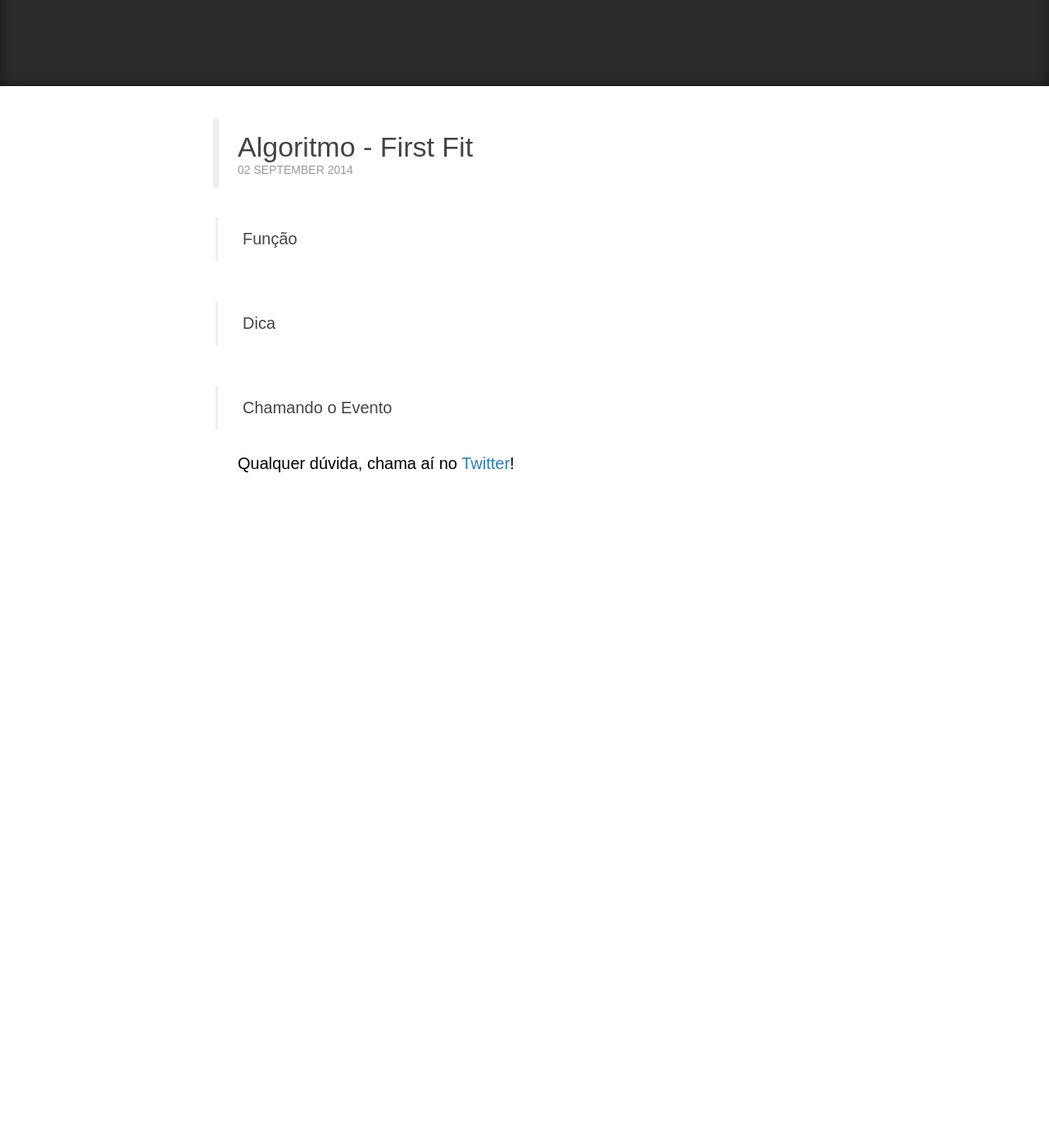
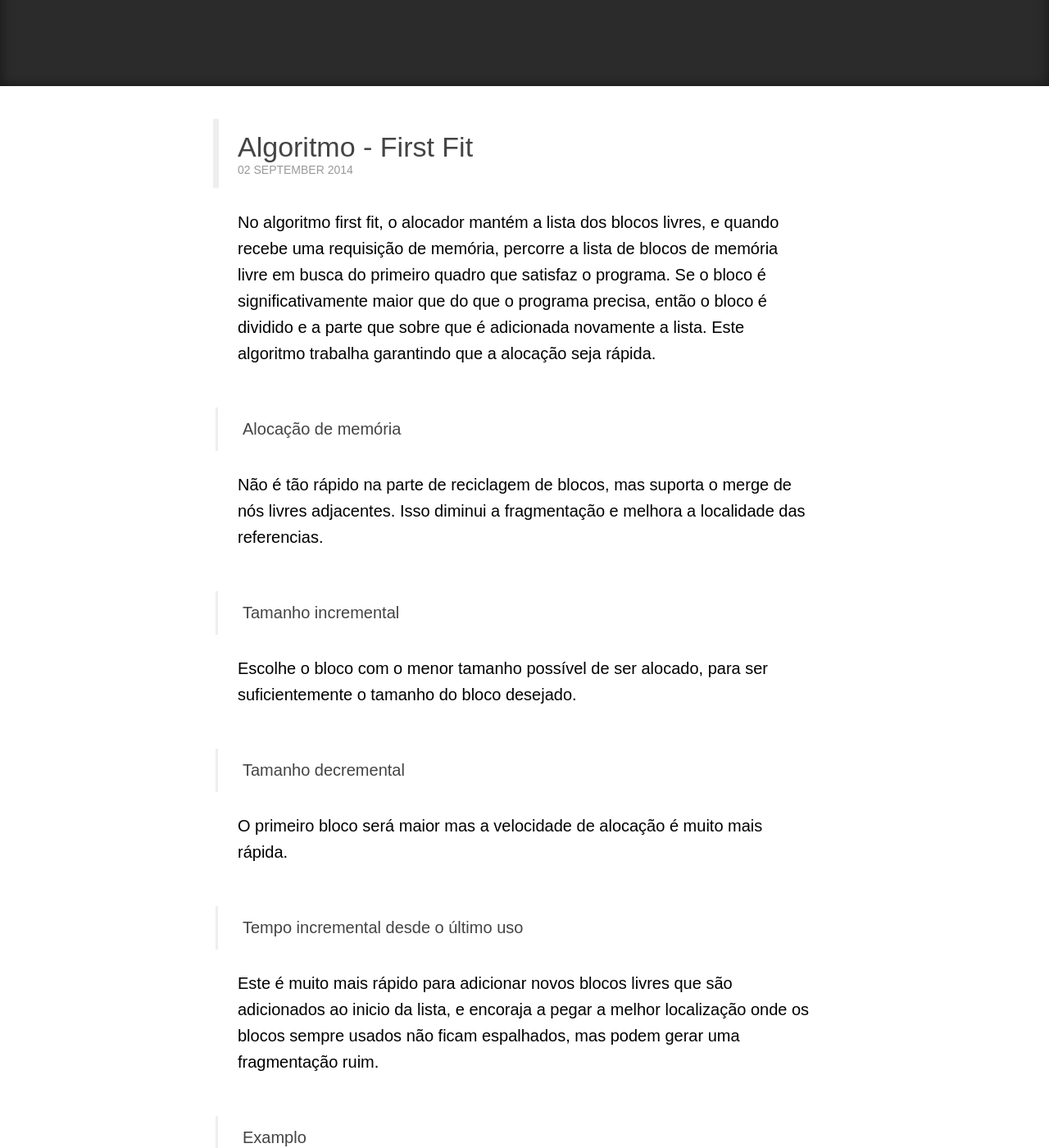
Before and after one commit to fabriciomrkonell/fabriciomrkonell, a Jekyll site: the page built from _posts/2014-09-02-algoritmo-first-fit.markdown, in a window 1280 px wide and 1400 px high, scrolled down 219 px. Shown: the whole window at 82% size. Built offline with Jekyll 4.4.1, drawn with Linux system fonts in a browser that asks for light colours; some web fonts are replaced; Markdown is read by kramdown in place of the engine named in the settings; comment, search, counter and statistics services are not loaded; before the commit the page ends 900 px from its top, so only the background shows below that; some of the changed text lies outside the part shown.

Commit message:
Update 2014-09-02-algoritmo-first-fit.markdown

```diff
--- a/_posts/2014-09-02-algoritmo-first-fit.markdown
+++ b/_posts/2014-09-02-algoritmo-first-fit.markdown
@@ -5,12 +5,66 @@ date:   2014-09-02 10:00:00
 categories: Blog
 ---
 
-<h3>Função</h3>
+No algoritmo first fit, o alocador mantém a lista dos blocos livres, e quando recebe uma requisição de memória, percorre a lista de blocos de memória livre em busca do primeiro quadro que satisfaz o programa. Se o bloco é significativamente maior que do que o programa precisa, então o bloco é dividido e a parte que sobre que é adicionada novamente a lista.
+Este algoritmo trabalha garantindo que a alocação seja rápida.
 
-<h3>Dica</h3>
+<h3>Alocação de memória</h3>
+Não é tão rápido na parte de reciclagem de blocos, mas suporta o merge de nós livres adjacentes. Isso diminui a fragmentação e melhora a localidade das referencias.
 
-<h3>Chamando o Evento</h3>
+<h3>Tamanho incremental</h3>
+Escolhe o bloco com o menor tamanho possível de ser alocado, para ser suficientemente o tamanho do bloco desejado.
+
+<h3>Tamanho decremental</h3>
+O primeiro bloco será maior mas a velocidade de alocação é muito mais rápida.
+
+<h3>Tempo incremental desde o último uso</h3>
+Este é muito mais rápido para adicionar novos blocos livres que são adicionados ao inicio da lista, e encoraja a pegar a melhor localização onde os blocos sempre usados não ficam espalhados, mas podem gerar uma fragmentação ruim.
+
+<h3>Examplo</h3>
 {% highlight ruby %}
+int main(){
+
+   int p,m;
+   printf("Enter number of processes:");
+   scanf("%d",&p);
+   printf("Enter number of Memory blocks:");
+   scanf("%d",&m);
+
+   int parr[p],marr[m],i;
+   for(i=0;i<p;i++)
+   {
+     printf("Enter size of process %d:",i+1);
+     scanf("%d",&parr[i]);
+   }
+   for(i=0;i<m;i++)
+   {
+     printf("Enter size of memory %d:",i+1);
+     scanf("%d",&marr[i]);
+   }
+
+   int j;
+   for(i=0;i<p;i++){
+       for(j=0;j<m;j++){
+         if(marr[j]>=parr[i]){
+              marr[j]-=parr[i];
+              printf("Allocating process %d to memory %d\n Size remaining in it after allocation %d\n\n",i+1,j+1,marr[j]);
+              break;
+         }
+
+
+     }
+      if(j==m)
+         {printf("Not enough memory for process %d",i);break;}
+   }
+  getch();
+}
 {% endhighlight %}
 
+<h3>Referências</h3>
+* <a href="http://www.memorymanagement.org/mmref/alloc.html">Memory Management</a>
+* <a href="http://thumbsup2life.blogspot.com.br/2011/02/best-fit-first-fit-and-worst-fit-memory.html">thumbsup2life.blogspot.com.br</a>
+* <a href="http://www.cwithabhas.com/2012/04/first-fit-program-in-c-language-memory.html">www.cwithabhas.com</a>
+* <a href="http://www.cs.rit.edu/~ark/lectures/gc/03_03_02.html">www.cs.rit.edu</a>
+* <a href="http://research.cs.vt.edu/AVresearch/MMtutorial/FirstFit.php">research.cs.vt.edu</a>
+
 Qualquer dúvida, chama aí no <a href="https://twitter.com/realronchi" target="blank">Twitter</a>!
```
